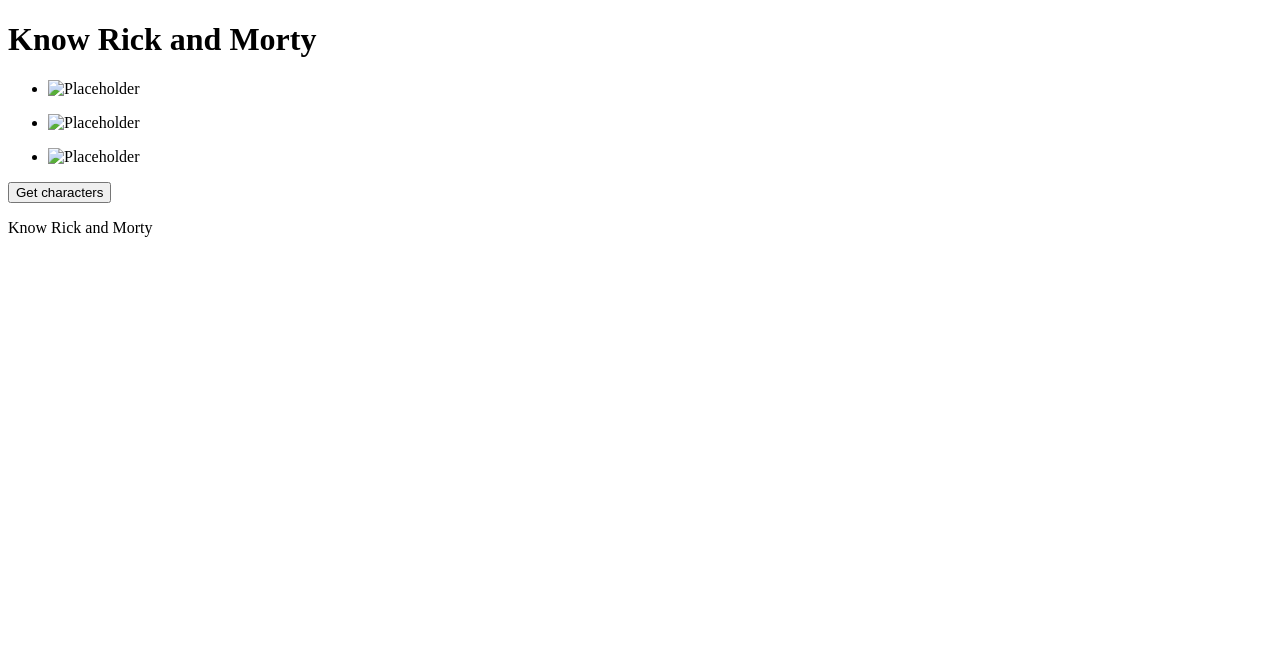
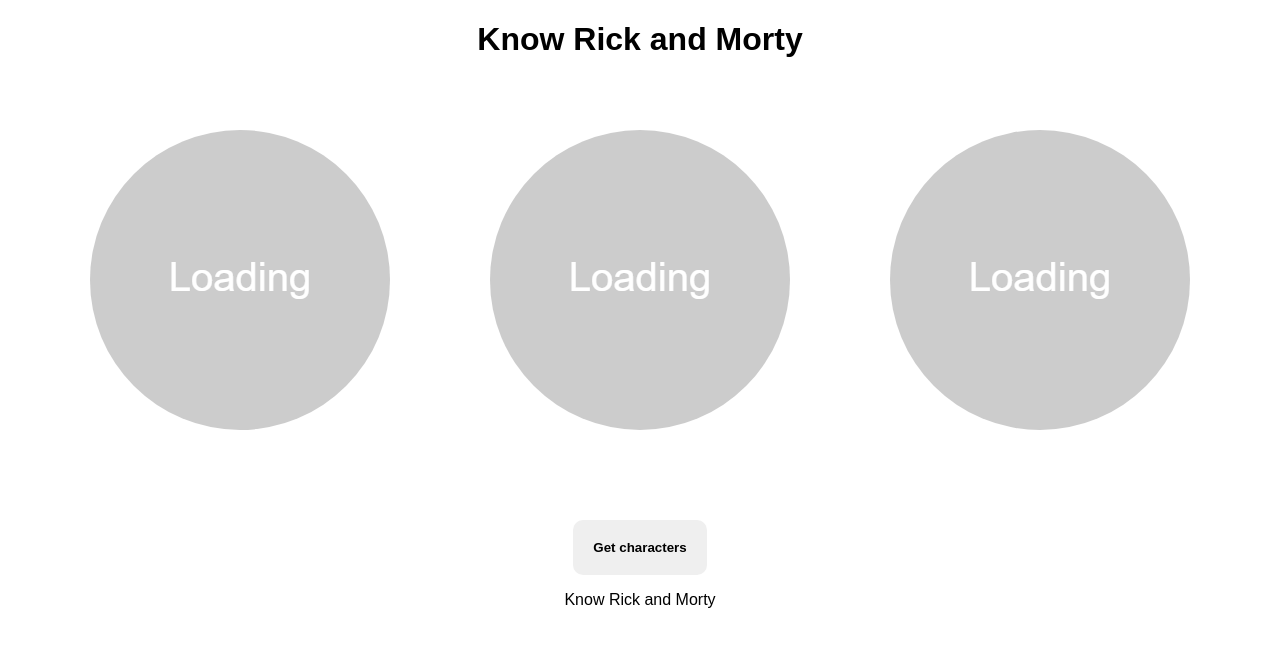
Before and after one commit to brailu/catalisa_challenge, a plain HTML site: page index.html in a window 1280 px wide. Drawn offline with Linux system fonts and the light colour scheme; no server answers.

Commit message:
Refatoração final, trabalho completo

```diff
--- a/index.html
+++ b/index.html
@@ -15,27 +15,27 @@
             <h1>Know Rick and Morty</h1>
         </header>
         <main>
-            <ul>
-                <li id="char0" class="char">
+            <ul class="char_list">
+                <li id="char0" class="char_item">
                     <img class="char_image" src="placeholder.png" alt="Placeholder">
-                    <p class="char_name"></p>
+                    <h2 class="char_name"></h2>
                     <p class="char_species"></p>
                     <p class="char_status"></p>
                 </li>
-                <li id="char1" class="char">
+                <li id="char1" class="char_item">
                     <img class="char_image" src="placeholder.png" alt="Placeholder">
-                    <p class="char_name"></p>
+                    <h2 class="char_name"></h2>
                     <p class="char_species"></p>
                     <p class="char_status"></p>
                 </li>
-                <li id="char2" class="char">
+                <li id="char2" class="char_item">
                     <img class="char_image" src="placeholder.png" alt="Placeholder">
-                    <p class="char_name"></p>
+                    <h2 class="char_name"></h2>
                     <p class="char_species"></p>
                     <p class="char_status"></p>
                 </li>
             </ul>
-            <p>
+            <p class="char_button">
                 <button id="button">Get characters</button>
             </p>
         </main>
--- a/style.css
+++ b/style.css
@@ -0,0 +1,42 @@
+.char_list {
+    display: flex;
+    align-items: center;
+    justify-content: center;
+    padding: 0;
+}
+
+.char_item {
+    list-style: none;
+    margin: 50px;
+}
+
+.char_image {
+    border-radius: 50%;
+}
+
+header {
+    text-align: center;
+}
+
+footer {
+    text-align: center;
+}
+
+.char_button {
+    text-align: center;
+}
+
+.char_name, .char_species, .char_status {
+    text-align: center;
+}
+
+body {
+    font-family: sans-serif;
+}
+
+#button {
+    padding: 20px;
+    border-radius: 10px;
+    border: none;
+    font-weight: bold;
+}
```
Also changed, not shown: placeholder.png (added).
